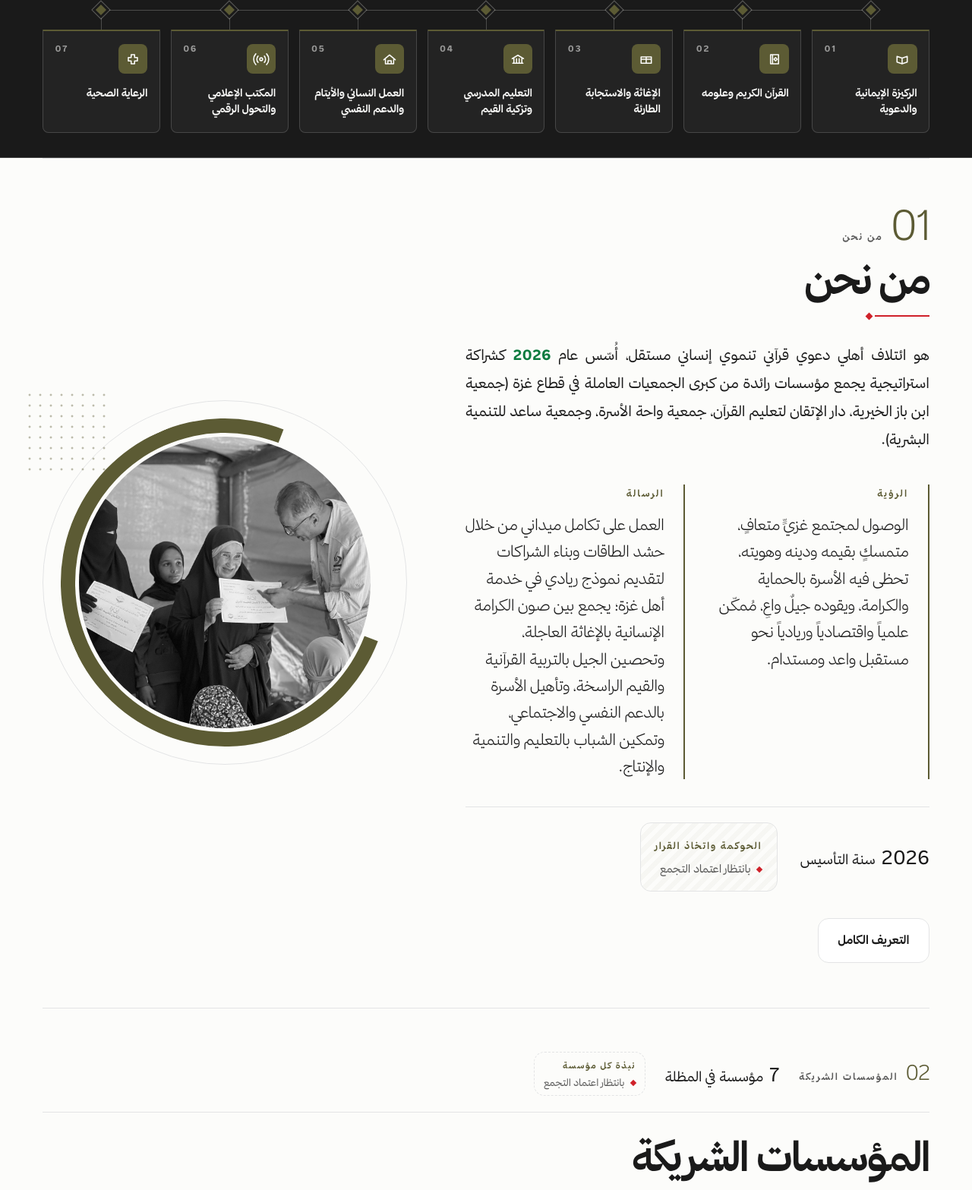
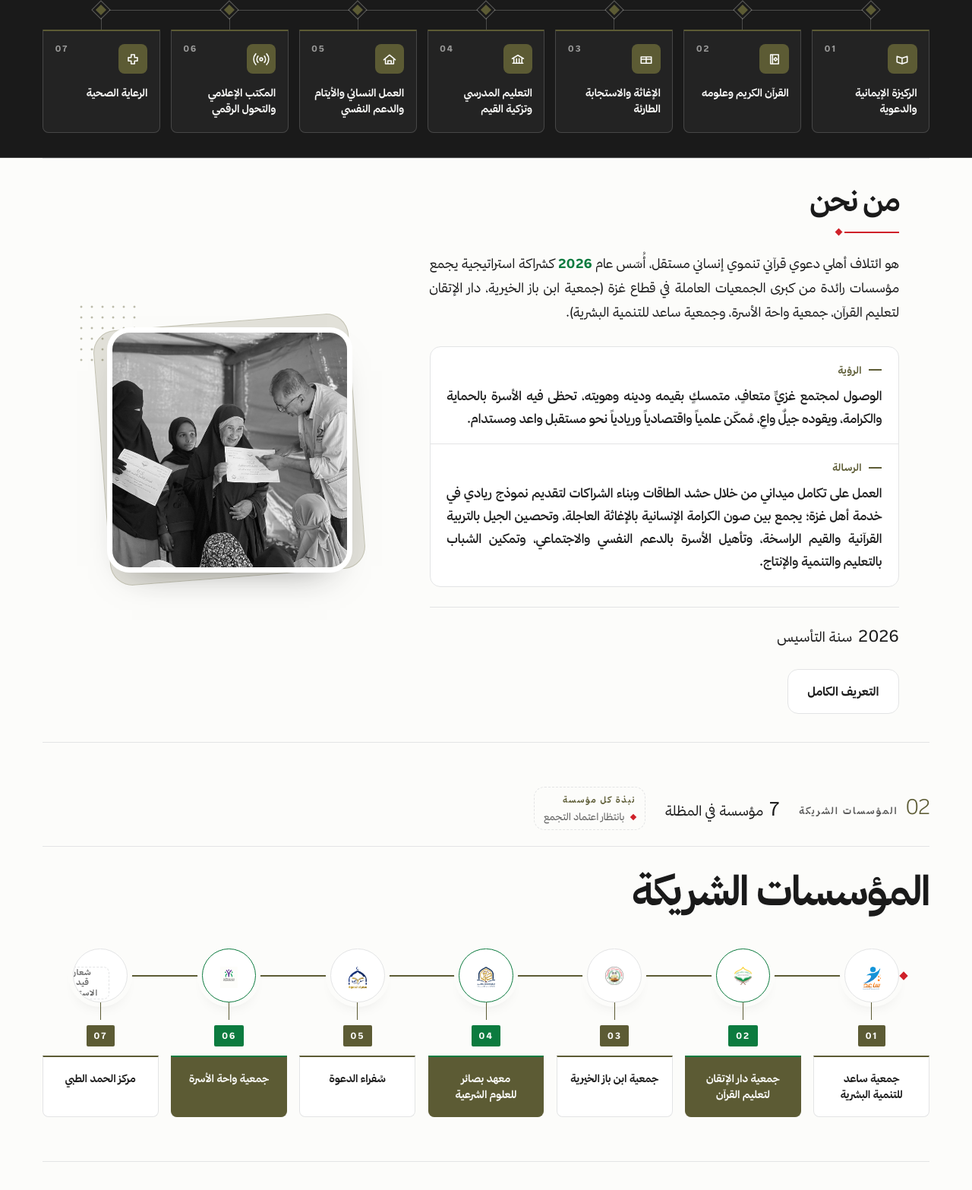
Before and after one commit to MohammedAbuShamleh/motahedoon, a Laravel app: page / in a window 1280 px wide. Shown: the part 873-2440 px from the top of the page at 76% size. Run offline with Laravel 12, Linux system fonts and the light colour scheme; data comes from the database, SQL or seed files in the repository; data that the repository does not hold is empty; style sheets or scripts are compiled from the project's sources; some libraries are stand-ins or nearby versions.

Commit message:
feat(about): calmer two-column about with a framed field photo
The about block is tightened: justified text, the vision and mission in
one panel, compact sizing, and the photo as a soft square on a tilted
olive panel; the section marker is dropped (HEADER BAR session).

The empty governance slot no longer renders on the home page at the
owner's request; it shows there once approved and its reserved slot
stays on the full profile page. HANDOFF records this single, deliberate
exception to the empty-field rule so it is not mistaken for a bug.

Co-Authored-By: Claude Opus 5.5 <noreply@anthropic.com>

```diff
--- a/motahidoon-app/resources/css/style.css
+++ b/motahidoon-app/resources/css/style.css
@@ -996,18 +996,19 @@ html.is-ltr .hero__bar { transform-origin: left; }
    وحده (خطّ لا مساحة)؛ القوس زيتوني لأن الحلقة العريضة مساحة لا خطّ.
    الزخرفة هندسية بحتة: شبكة نقاط وحلقات — لا تجسيد.
    ===================================================================== */
+/* حجم مضغوط: حشوة أقلّ من الأقسام العامّة، وعمود أضيق، وصورة أصغر */
+.about.band { padding-block: calc(var(--sec) * .62); }
 .about__in {
-  width: min(100% - var(--edge) * 2, var(--wrap));
+  width: min(100% - var(--edge) * 2, 68rem);
   margin-inline: auto;
   display: grid;
-  grid-template-columns: minmax(0, 1.12fr) minmax(0, .88fr);
-  gap: clamp(2.5rem, 6vw, 6rem);
+  grid-template-columns: minmax(0, 1.2fr) minmax(0, .8fr);
+  gap: clamp(2rem, 4.5vw, 4rem);
   align-items: center;
 }
 .about--solo .about__in { grid-template-columns: minmax(0, 1fr); }
 
-.about__text .mark { display: flex; align-items: baseline; gap: .6rem; margin: 0 0 .9rem; }
-.about__title { margin: 0; }
+.about__title { margin: 0; font-size: clamp(1.7rem, 3vw, 2.5rem); }
 
 /* شعرة حمراء قصيرة تنتهي بالنقطة المعيّنية */
 .about__rule {
@@ -1022,58 +1023,91 @@ html.is-ltr .hero__bar { transform-origin: left; }
   background: var(--red); transform: rotate(45deg);
 }
 
-.about__lead { margin-top: clamp(1.4rem, 2.6vw, 2rem); }
-.about__lead p { text-align: justify; }
-
-/* أخصّ من .statements العامّة التي تأتي بعدها في الملف */
+.about__lead { margin-top: clamp(1.1rem, 2vw, 1.5rem); }
+.about__lead.body-lg { font-size: clamp(.98rem, .35vw + .9rem, 1.08rem); line-height: 1.85; }
+/* النصّ كلّه مضبوط الطرفين؛ inter-word: المدّ بين الكلمات لا بين الحروف،
+   فلا ينقطع وصل الحرف العربي */
+.about__lead p,
+.about .about__statements .statement__v { text-align: justify; text-justify: inter-word; }
+
+/* الرؤية والرسالة: لوح واحد مركّز — بطاقة ورقية بشعرة رمادية، والقولان
+   متراصّان بينهما شعرة فاصلة. عمود واحد لا عمودان: السطر الضيّق مع ضبط
+   الطرفين يفتح فجوات واسعة بين الكلمات. أخصّ من .statements العامّة */
 .about .about__statements {
-  grid-template-columns: repeat(auto-fit, minmax(min(100%, 15rem), 1fr));
-  gap: clamp(1.25rem, 2.6vw, 2rem);
-  margin-top: clamp(1.8rem, 3.4vw, 2.6rem);
-}
-.about .about__statements .statement__v { font-size: clamp(1.05rem, .6vw + .9rem, 1.3rem); }
+  grid-template-columns: minmax(0, 1fr);
+  gap: 0;
+  margin-top: clamp(1.3rem, 2.4vw, 1.8rem);
+  border: var(--line) solid var(--rule);
+  border-radius: var(--r);
+  background: var(--paper);
+  overflow: hidden;
+}
+.about .about__statements .statement {
+  max-width: none;
+  margin: 0;
+  padding: clamp(.85rem, 1.5vw, 1.15rem) clamp(1rem, 1.8vw, 1.35rem);
+  border-inline-start: 0;
+}
+/* الفاصل: شعرة أفقية بين القولين */
+.about .about__statements .statement + .statement {
+  border-top: var(--line) solid var(--rule);
+}
+.about .about__statements .statement__k {
+  display: flex; align-items: center; gap: .55rem;
+  margin-bottom: .4rem;
+  font-size: .8rem; font-weight: 800; letter-spacing: .04em;
+}
+/* شرطة زيتونية قصيرة قبل الوسم */
+.about .about__statements .statement__k::before {
+  content: ""; inline-size: 1.1rem; block-size: 2px; flex: none;
+  background: var(--olive);
+}
+.about .about__statements .statement__v {
+  font-weight: 500;
+  font-size: clamp(.94rem, .3vw + .86rem, 1.04rem);
+  line-height: 1.8;
+}
 
 .about__meta {
   display: flex; flex-wrap: wrap; align-items: center;
   gap: clamp(1rem, 2.4vw, 2rem);
-  margin-top: clamp(1.6rem, 3vw, 2.2rem);
-  padding-top: clamp(1rem, 2vw, 1.3rem);
+  margin-top: clamp(1.2rem, 2.2vw, 1.6rem);
+  padding-top: clamp(.8rem, 1.5vw, 1rem);
   border-top: var(--line) solid var(--rule);
 }
 .about__meta > * { margin: 0 !important; }
 .about__meta .facts { display: flex; }
 .about__meta .fact { display: flex; align-items: baseline; gap: .5rem; }
-.about__meta .fact__v { font-size: clamp(1.4rem, 2vw, 1.85rem); }
+.about__meta .fact__v { font-size: clamp(1.25rem, 1.7vw, 1.55rem); }
 .about__meta .fact__l { margin-top: 0; }
 
-.about__cta { margin: clamp(1.6rem, 3vw, 2.2rem) 0 0; }
-
-/* ---------- الصورة في الدائرة ---------- */
+.about__cta { margin: clamp(1.1rem, 2.2vw, 1.5rem) 0 0; }
+
+/* ---------- الصورة في مربّع لطيف ----------
+   الصورة مربّع بانحناء ناعم، خلفها إطار زيتوني مُزاح نحو الركن السفلي من
+   جهة بدء السطر (صدى الختم الرسمي)، وحول الكلّ إطار شعري خارجي. */
 .about__media {
   position: relative; margin: 0;
   justify-self: center;
-  width: min(100%, 31rem); aspect-ratio: 1;
-}
-/* حلقة شعرية خارجية — المدار */
-.about__media::before {
-  content: ""; position: absolute; inset: 0;
-  border-radius: 50%;
-  border: var(--line) solid var(--rule);
+  width: min(100%, 23rem); aspect-ratio: 1;
+  --rr: calc(var(--r) * 1.6);
 }
 .about__media img {
-  position: absolute; inset: 10%; z-index: 1;
-  width: 80%; height: 80%;
-  border-radius: 50%; object-fit: cover;
-}
-/* قوس زيتوني عريض يلفّ الصورة، وفتحته نحو النصّ (جهة بدء السطر) */
+  position: absolute; inset: 8%; z-index: 2;
+  width: 84%; height: 84%;
+  border-radius: var(--rr); object-fit: cover;
+  /* إطار ورقي حول الصورة، وظلّ ناعم يرفعها عن اللوح المائل */
+  box-shadow: 0 0 0 7px var(--paper), 0 24px 48px -26px rgba(26,26,26,.55);
+}
+/* لوح زيتوني شفيف مائل خلف الصورة — يكسر جمود المربّع بزاوية خفيفة */
 .about__ring {
-  position: absolute; inset: 5%; z-index: 2;
-  border-radius: 50%;
-  border: clamp(12px, 1.5vw, 19px) solid var(--olive);
-  border-inline-start-color: transparent;
-  transform: rotate(-24deg);
-}
-html.is-ltr .about__ring { transform: rotate(24deg); }
+  position: absolute; inset: 6%; z-index: 1;
+  border-radius: calc(var(--rr) + 6px);
+  background: rgba(92,91,52,.16);
+  border: var(--line) solid rgba(92,91,52,.22);
+  transform: rotate(-4.5deg) scale(1.04);
+}
+html.is-ltr .about__ring { transform: rotate(4.5deg) scale(1.04); }
 /* شبكة نقاط في الركن العلوي — هندسة لا زخرفة حيّة */
 .about__dots {
   position: absolute; top: -3%; inset-inline-end: -5%; z-index: 0;
@@ -1085,7 +1119,7 @@ html.is-ltr .about__ring { transform: rotate(24deg); }
 
 @media (max-width: 900px) {
   .about__in { grid-template-columns: minmax(0, 1fr); gap: 2.5rem; }
-  .about__media { order: -1; width: min(78%, 22rem); }
+  .about__media { order: -1; width: min(64%, 16rem); }
 }
 
 /* الصورة الكبيرة التي تتنفس — عرض كامل، وشارة تعليق على ركنها */
--- a/motahidoon-app/resources/js/features/home/sections.tsx
+++ b/motahidoon-app/resources/js/features/home/sections.tsx
@@ -74,7 +74,6 @@ export function About({
     <section className={photo ? "band about" : "band about about--solo"} id="about">
       <div className="about__in reveal">
         <div className="about__text">
-          <Mark n={ord(1)} label={U("من نحن")} />
           <h2 className="h-sec about__title">{U("من نحن")}</h2>
           {/* شعرة حمراء تنتهي بالنقطة المعيّنية — من استعمالات الأحمر المعدودة */}
           <span className="about__rule" aria-hidden="true" />
@@ -94,9 +93,10 @@ export function About({
             {founding.year
               ? <div className="facts"><Fact value={founding.year} label={U("سنة التأسيس")} /></div>
               : <Slot label={U("سنة التأسيس")} />}
-            {governance
-              ? <Filled label={U("الحوكمة واتخاذ القرار")} value={governance} />
-              : <Slot label={U("الحوكمة واتخاذ القرار")} />}
+            {/* الحوكمة: في الرئيسية تظهر حين تُعتمد وحدها — خانتها المحجوزة
+                تبقى في صفحة «التعريف الكامل» (قرار صاحب المشروع، استثناءً من
+                قاعدة «الحقل الفارغ يظهر ولا يُخفى» في هذا الموضع فقط). */}
+            {governance && <Filled label={U("الحوكمة واتخاذ القرار")} value={governance} />}
           </div>
 
           <p className="about__cta">
```
Also changed, not shown: motahidoon-app/HANDOFF.md (+3 -0 lines).
